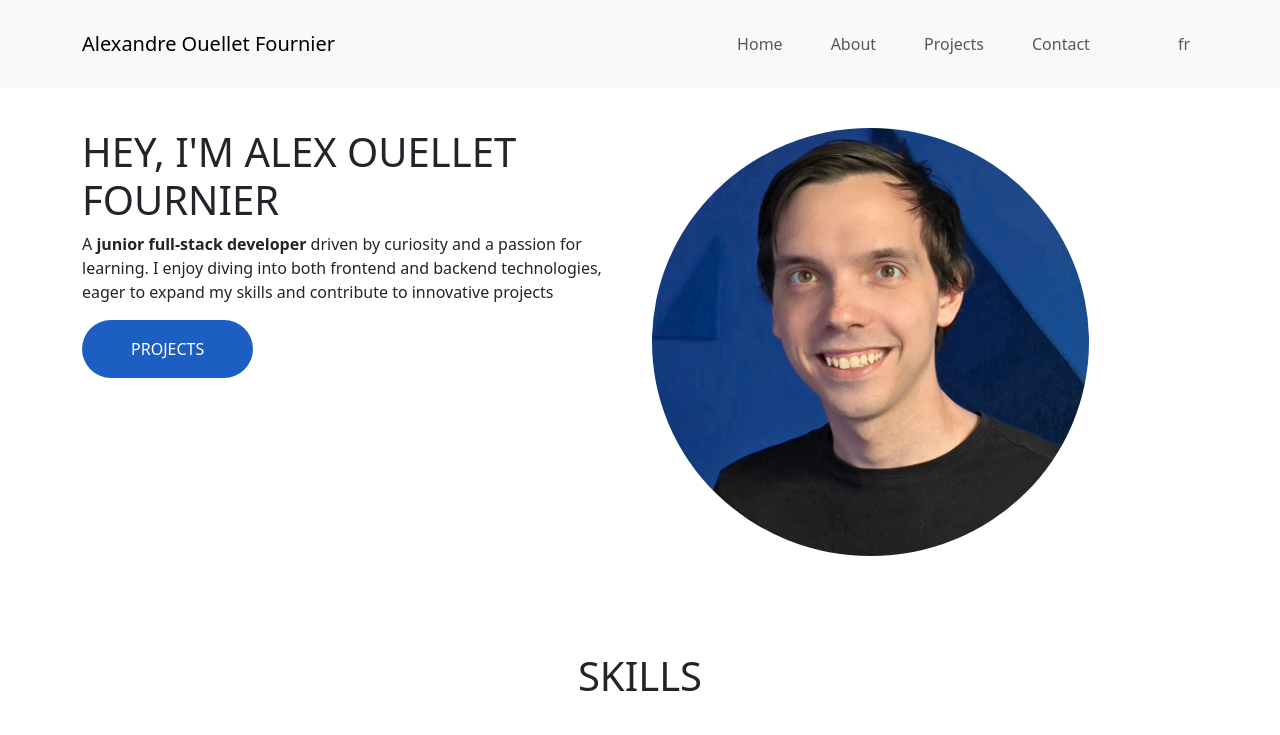
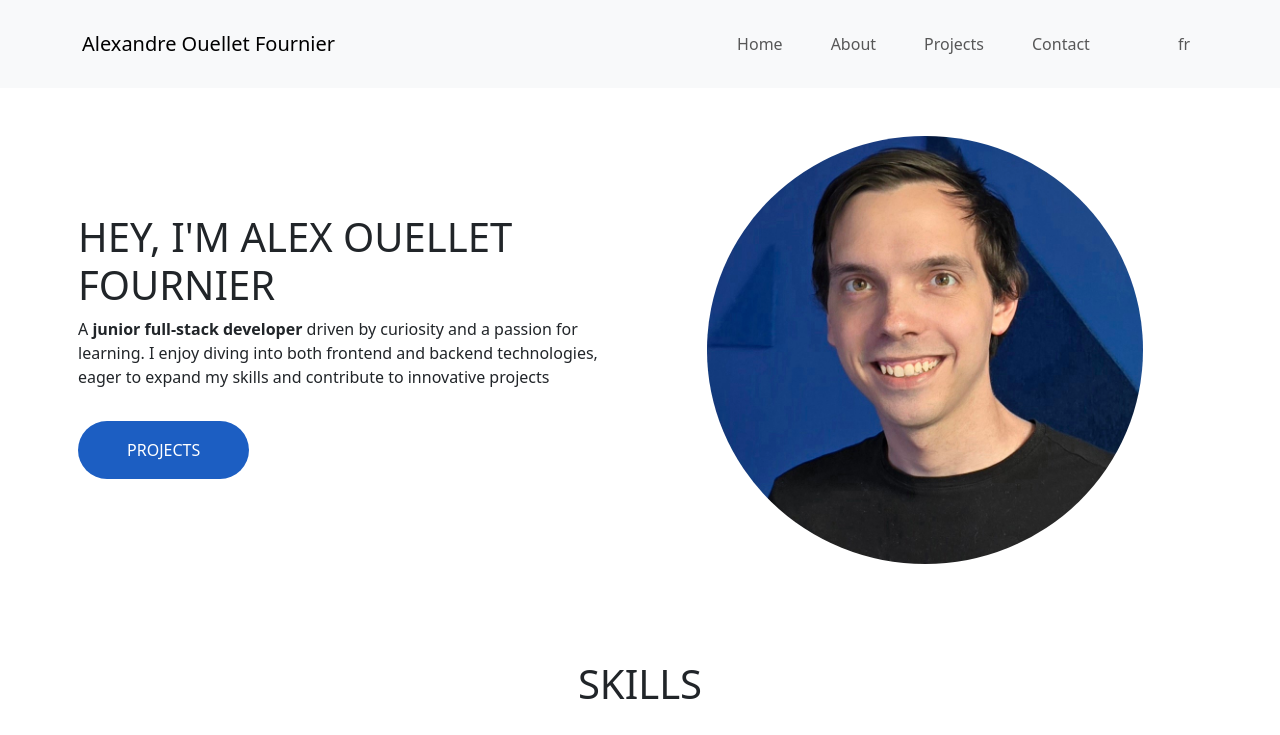
Before and after one commit to aouellet97/aouellet97.github.io, a plain HTML site: page index.html in a window 1280 px wide. Shown: the top 735 px of the page. Drawn offline with nearby package versions, Linux system fonts and the light colour scheme.

Commit message:
finished

```diff
--- a/index.html
+++ b/index.html
@@ -40,13 +40,13 @@
     <main class="pt-5 pb-5" id="main">
 		<section class="container">
 			<div class="row ">
-				<div class="col-6 ">
+				<div class="col-12 col-md-6  my-auto px-md-2 px-5">
 					<h1 id="text" class="switch-text" ></h1>
 					<p class="switch-text" id="intro-p" >A <strong>junior full-stack developer</strong> driven by curiosity and a passion for learning. I enjoy diving into both frontend and backend technologies, eager to expand my skills and contribute to innovative projects </p>
-					<button class="btn blue-bg rounded-5 py-3 px-5" id="project-button" onclick="moveTo('#project-section')">PROJECTS</button>
+					<button class="btn blue-bg rounded-5 py-3 px-5 mt-3" id="project-button" onclick="moveTo('#project-section')">PROJECTS</button>
 				</div>
-				<div class="col-6 " id="img-section">
-					<img src="public/img/portrait.jpg" alt="portrait" id="profile-img">
+				<div class="col-12 col-md-6 mt-md-2 mt-5" id="img-section">
+					<img src="public/img/portrait.jpg" alt="portrait" id="profile-img" class="d-block m-auto ">
 				</div>
 			</div>
 		</section>
--- a/site-content.json
+++ b/site-content.json
@@ -36,7 +36,7 @@
 		"fr": "À PROPOS DE MOI"
 	},
 	"about-text-1":{
-		"en": "As a 42 student, a renowned worldwide coding school known for its collaborative, project-based learning approach, I've developed a strong foundation in problem-solving, autonomy, and teamwork. This environment has shaped my ability to thrive in diverse settings and tackle challenges creatively.In addition to learning web development, I've acquired foundational expertise in C and C++, enhancing my technical capabilities and enabling a thorough approach to software development projects. Aside from programming, I have a deep passion for music. I also adore cats and am enthusiastic about traveling and learning languages.",
+		"en": "As a 42 student, a renowned worldwide coding school known for its collaborative, project-based learning approach, I've developed a strong foundation in problem-solving, autonomy, and teamwork. This environment has shaped my ability to thrive in diverse settings and tackle challenges creatively. In addition to learning web development, I've acquired foundational expertise in C and C++, enhancing my technical capabilities and enabling a thorough approach to software development projects. Aside from programming, I have a deep passion for music. I also adore cats and am enthusiastic about traveling and learning languages.",
 		"fr": "En tant qu'étudiant à 42, une école de programmation renommée à travers le monde pour son approche collaborative et basée sur les projets, j'ai développé une solide base en résolution de problèmes, autonomie et travail d'équipe. Cet environnement a façonné ma capacité à prospérer dans des contextes divers et à relever des défis de manière créative. En plus d'apprendre le développement web, j'ai acquis une expertise fondamentale en C et C++, renforçant mes compétences techniques et me permettant d'adopter une approche approfondie des projets de développement logiciel. En dehors de la programmation, j'ai une passion profonde pour la musique. J'adore également les chats et je suis enthousiaste à l'idée de voyager et d'apprendre des langues."
 	},
 	"about-text-2":{
```
